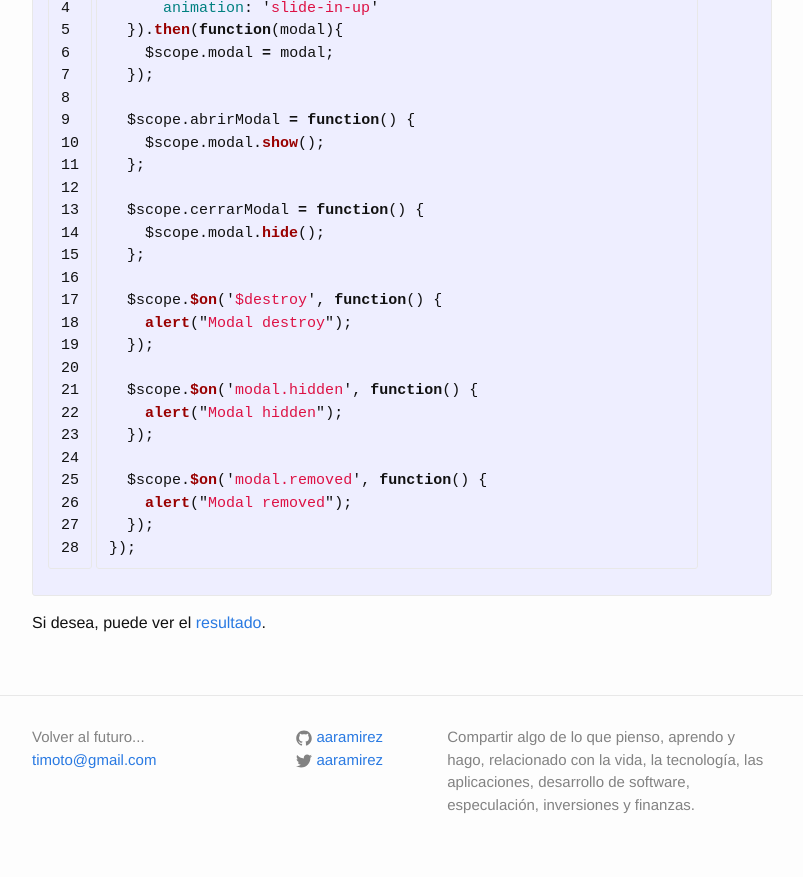
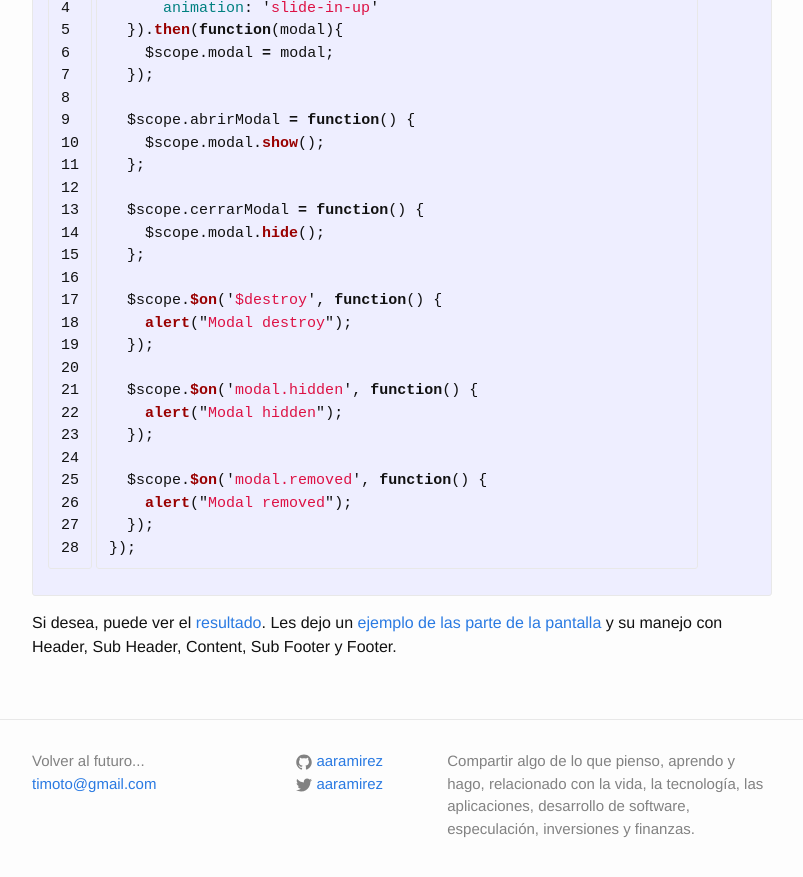
Before and after one commit to aaramirez/aaramirez.github.io, a Jekyll site: the page built from _posts/desarrollos/ionic/2015-11-1-modals.markdown, in a window 1280 px wide and 900 px high, scrolled down 2769 px. Shown: the top 877 px of the window, without its empty margins (238-1041 px from the left). Built offline with Jekyll 4.4.1, drawn with Linux system fonts in a browser that asks for light colours.

Commit message:
Partes de la pantalla

```diff
--- a/_posts/desarrollos/ionic/2015-11-1-modals.markdown
+++ b/_posts/desarrollos/ionic/2015-11-1-modals.markdown
@@ -136,9 +136,10 @@ Su controlador debe quedar de la manera siguiente:
 });
 {% endhighlight %}
 
-Si desea, puede ver el [resultado][4].
+Si desea, puede ver el [resultado][4]. Les dejo un [ejemplo de las parte de la pantalla][5] y su manejo con Header, Sub Header, Content, Sub Footer y Footer.
 
 [1]: http://ionicframework.com/ "ionic Framework"
 [2]: http://ionicframework.com/docs/api/service/$ionicModal/ "$ionicModal"
 [3]: http://play.ionic.io/app/39dce7f0ca8d "Inicio del tutorial"
 [4]: http://play.ionic.io/app/6b115ef276ce "Resultado del tutorial"
+[5]: http://play.ionic.io/app/df448c7e5e3f "Partes de la pantalla"
```
